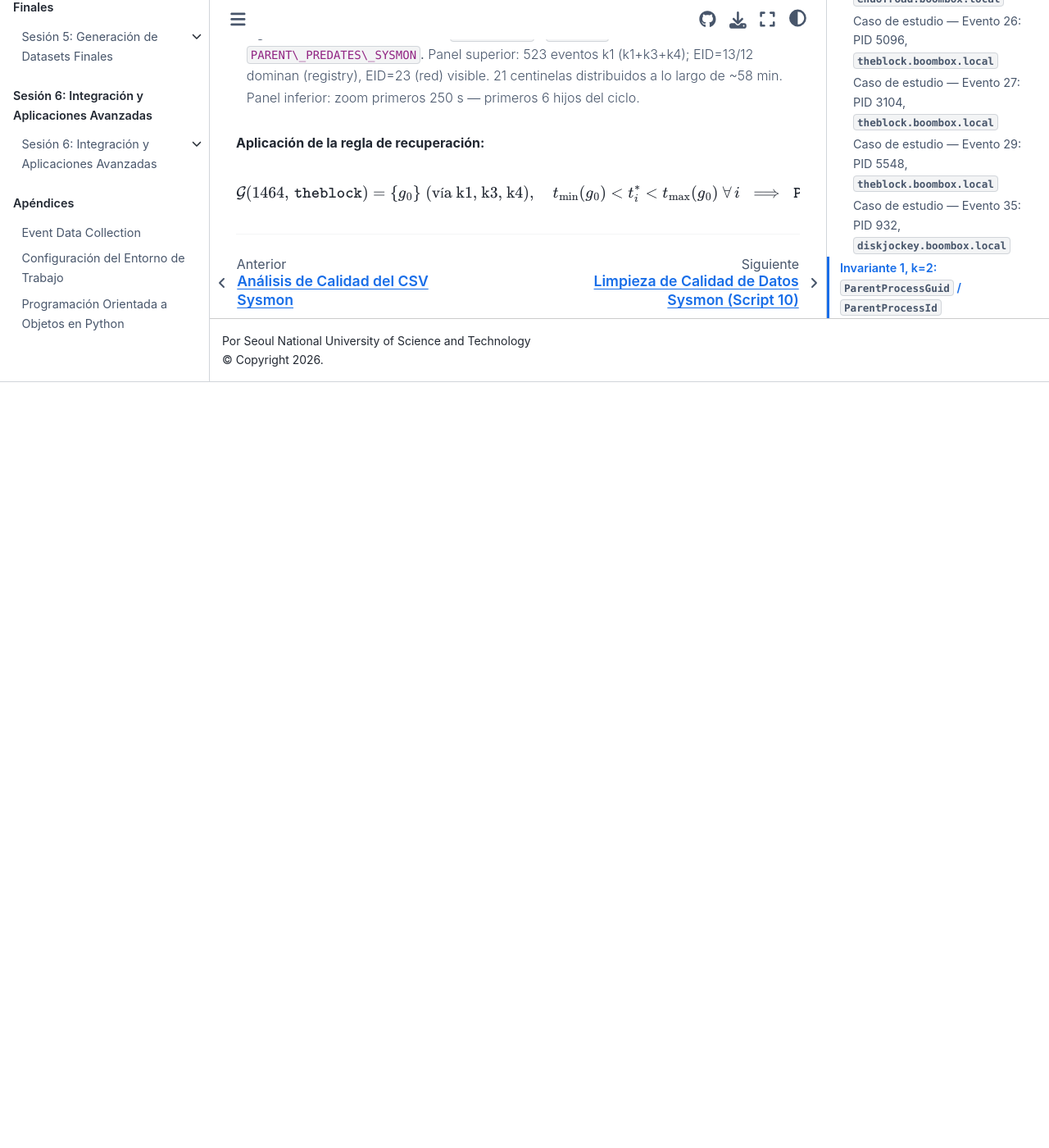
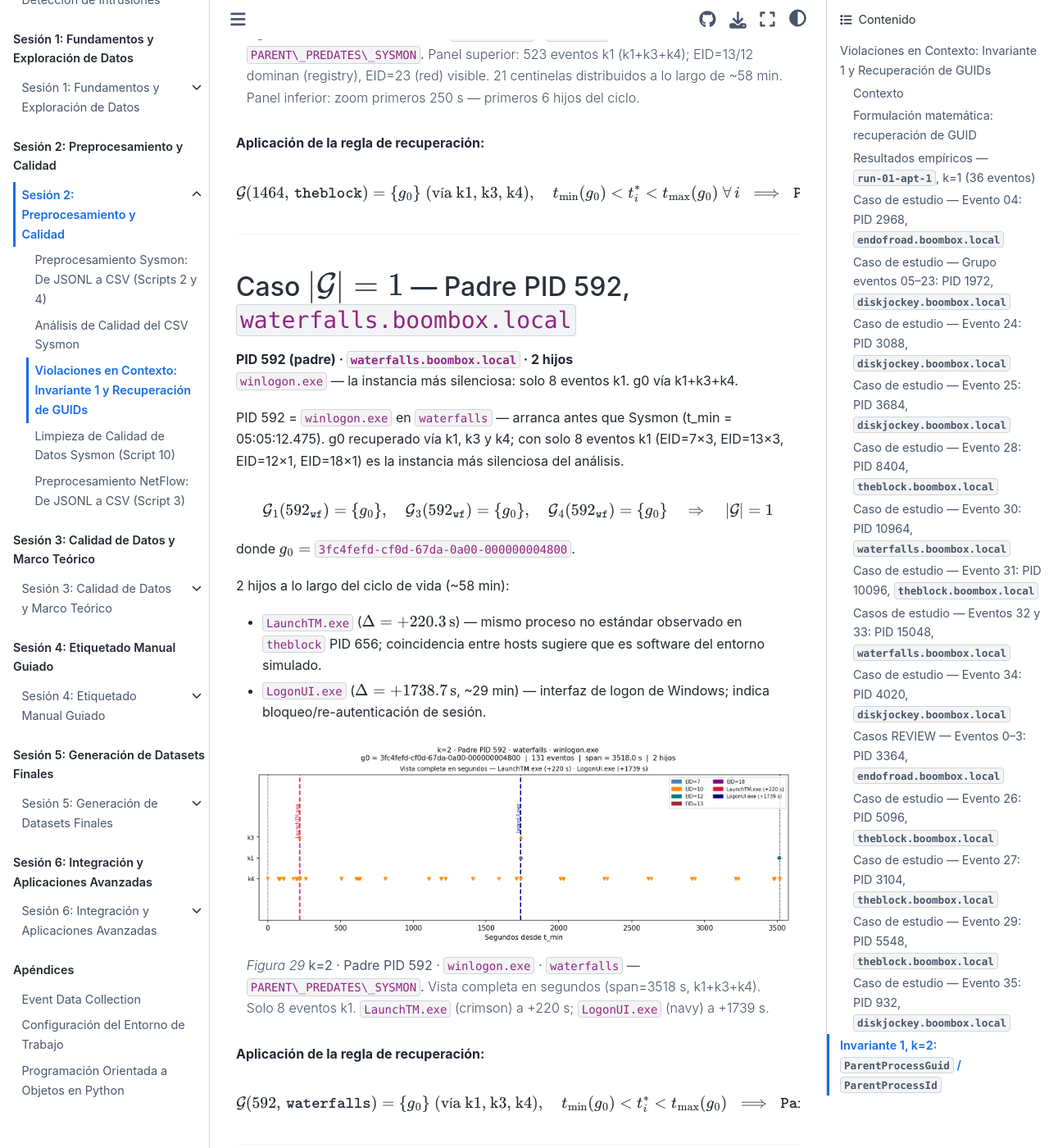
Before and after one commit to ollerenac/curso2026, a Jupyter Book: the page built from sesion-2/9-violaciones-en-contexto.md, in a window 1280 px wide and 1400 px high, scrolled down 52884 px. Shown: the whole window at 82% size. Built offline with Jupyter Book 1.0.4 settings and Sphinx 7.4.7 and the Sphinx Book theme 1.1.4, drawn with Linux system fonts in a browser that asks for light colours; before the commit the page ends 53350 px from its top, so only the background shows below that.

Commit message:
analysis(sesion-2): add k=2 REPLACE_GUID case — padre PID 592 winlogon.exe waterfalls
Instancia más silenciosa (8 eventos k1). 2 hijos: LaunchTM.exe (+220s, coincide
con theblock PID 656) y LogonUI.exe (+1739s, bloqueo de sesión).
MD actualizado con figura ev_k2_wf592_timeline.png.

Co-Authored-By: Claude Sonnet 4.6 <noreply@anthropic.com>

````diff
--- a/sesion-2/9-violaciones-en-contexto.md
+++ b/sesion-2/9-violaciones-en-contexto.md
@@ -1989,3 +1989,45 @@ t_{\min}(g_0) < t^*_i < t_{\max}(g_0)\;\forall\,i
 $$
 
 ---
+
+## Caso $\lvert\mathcal{G}\rvert = 1$ — Padre PID 592, `waterfalls.boombox.local`
+
+**PID 592 (padre) · `waterfalls.boombox.local` · 2 hijos**
+`winlogon.exe` — la instancia más silenciosa: solo 8 eventos k1. g0 vía k1+k3+k4.
+
+PID 592 = `winlogon.exe` en `waterfalls` — arranca antes que Sysmon
+(t_min = 05:05:12.475). g0 recuperado vía k1, k3 y k4; con solo 8 eventos k1
+(EID=7×3, EID=13×3, EID=12×1, EID=18×1) es la instancia más silenciosa del análisis.
+
+$$
+\mathcal{G}_1(592_{\texttt{wf}}) = \{g_0\},\quad
+\mathcal{G}_3(592_{\texttt{wf}}) = \{g_0\},\quad
+\mathcal{G}_4(592_{\texttt{wf}}) = \{g_0\}
+\quad\Rightarrow\quad \lvert\mathcal{G}\rvert = 1
+$$
+
+donde $g_0 =$ `3fc4fefd-cf0d-67da-0a00-000000004800`.
+
+2 hijos a lo largo del ciclo de vida (~58 min):
+- `LaunchTM.exe` ($\Delta = +220.3\,\text{s}$) — mismo proceso no estándar observado en `theblock` PID 656; coincidencia entre hosts sugiere que es software del entorno simulado.
+- `LogonUI.exe` ($\Delta = +1738.7\,\text{s}$, ~29 min) — interfaz de logon de Windows; indica bloqueo/re-autenticación de sesión.
+
+```{figure} img/ev_k2_wf592_timeline.png
+:name: ev-k2-wf592-timeline
+:width: 100%
+
+**k=2 · Padre PID 592 · `winlogon.exe` · `waterfalls` — `PARENT\_PREDATES\_SYSMON`.**
+Vista completa en segundos (span=3518 s, k1+k3+k4). Solo 8 eventos k1.
+`LaunchTM.exe` (crimson) a +220 s; `LogonUI.exe` (navy) a +1739 s.
+```
+
+**Aplicación de la regla de recuperación:**
+
+$$
+\mathcal{G}(592,\,\texttt{waterfalls}) = \{g_0\}\;(\text{vía k1, k3, k4}),\quad
+t_{\min}(g_0) < t^*_i < t_{\max}(g_0)
+\;\implies\; \texttt{ParentProcessGuid} \leftarrow g_0 \quad
+[\texttt{PARENT\_PREDATES\_SYSMON}]
+$$
+
+---
````
Also changed, not shown: sesion-2/img/ev_k2_wf592_timeline.png (added), 1 other file.
